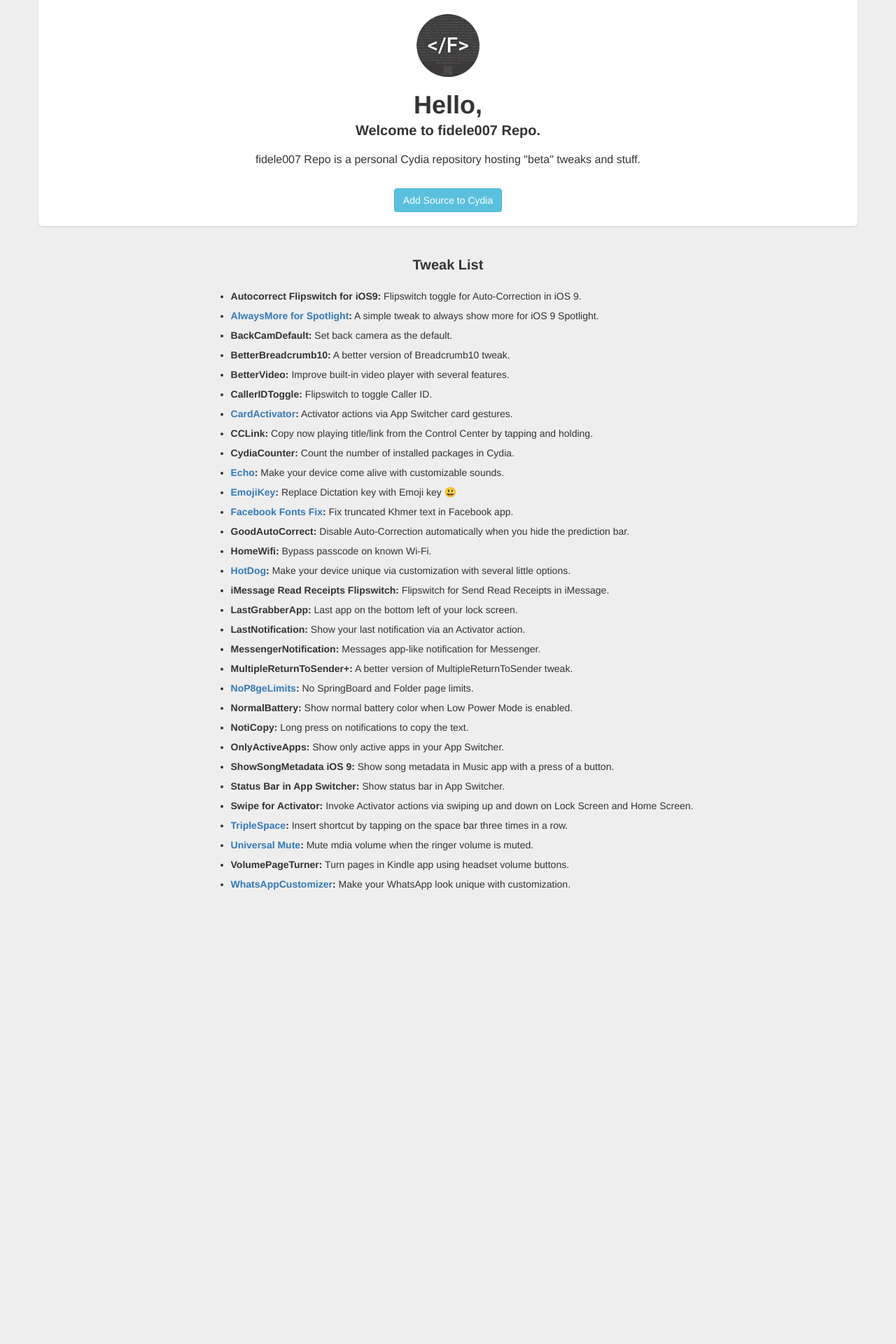
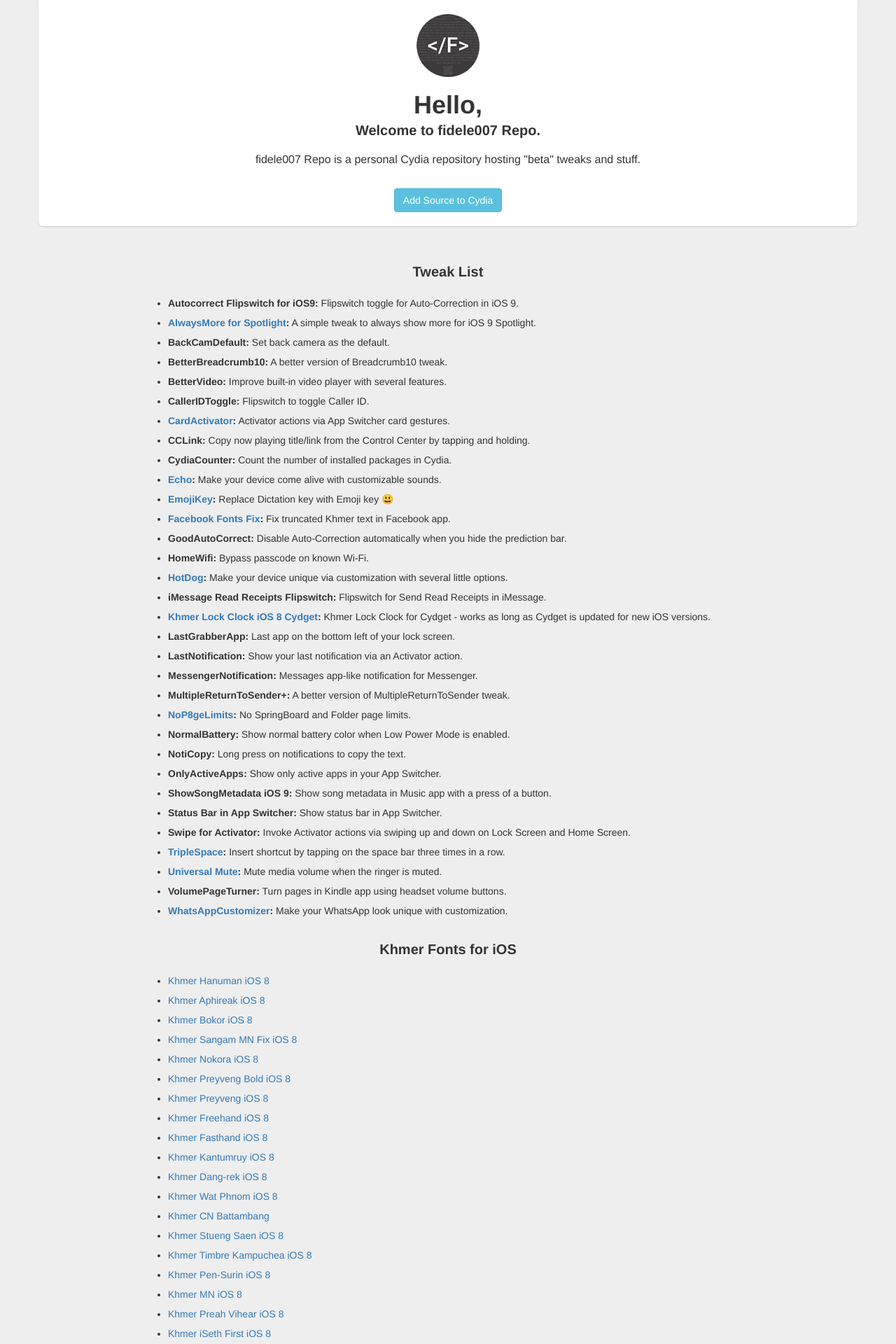
Before and after one commit to fidele007/fidele007.github.io, a PHP site: page / in a window 1280 px wide. Shown: the top 1920 px of the page at 70% size. Before the commit the page ends 1271 px from the top, so only its background shows below. Run offline with PHP 8.4, Linux system fonts and the light colour scheme.

Commit message:
Added Khmer fonts for iOS

```diff
--- a/index.html
+++ b/index.html
@@ -18,39 +18,95 @@
       <br>
       <a class="btn btn-info" href="cydia://url/https://cydia.saurik.com/api/share#?source=https://fidele007.github.io/">Add Source to Cydia</a>
     </div>
+    <div class="center-div">
       <h2>Tweak List</h2>
       <ul>
         <li><strong>Autocorrect Flipswitch for iOS9:</strong> Flipswitch toggle for Auto-Correction in iOS 9.</li>
-      <li><strong><a href="cydia://package/com.fidele007.alwaysmoreforspotlight">AlwaysMore for Spotlight</a>:</strong> A simple tweak to always show more for iOS 9 Spotlight.</li>
+        <li><strong><a href="http://cydia.saurik.com/package/com.fidele007.alwaysmoreforspotlight">AlwaysMore for Spotlight</a>:</strong> A simple tweak to always show more for iOS 9 Spotlight.</li>
         <li><strong>BackCamDefault:</strong> Set back camera as the default.</li>
         <li><strong>BetterBreadcrumb10:</strong> A better version of Breadcrumb10 tweak.</li>
         <li><strong>BetterVideo:</strong> Improve built-in video player with several features.</li>
         <li><strong>CallerIDToggle:</strong> Flipswitch to toggle Caller ID.</li>
-      <li><strong><a href="cydia://package/com.fidele007.cardactivator">CardActivator</a>:</strong> Activator actions via App Switcher card gestures.</li>
+        <li><strong><a href="http://cydia.saurik.com/package/com.fidele007.cardactivator">CardActivator</a>:</strong> Activator actions via App Switcher card gestures.</li>
         <li><strong>CCLink:</strong> Copy now playing title/link from the Control Center by tapping and holding.</li>
         <li><strong>CydiaCounter:</strong> Count the number of installed packages in Cydia.</li>
-      <li><strong><a href="cydia://package/com.fidele007.echo">Echo</a>:</strong> Make your device come alive with customizable sounds.</li>
-      <li><strong><a href="cydia://package/com.fidele007.emojikey">EmojiKey</a>:</strong> Replace Dictation key with Emoji key 😃</li>
-      <li><strong><a href="cydia://package/com.fidele007.facebookfontsfix">Facebook Fonts Fix</a>:</strong> Fix truncated Khmer text in Facebook app.</li>
+        <li><strong><a href="http://cydia.saurik.com/package/com.fidele007.echo">Echo</a>:</strong> Make your device come alive with customizable sounds.</li>
+        <li><strong><a href="http://cydia.saurik.com/package/com.fidele007.emojikey">EmojiKey</a>:</strong> Replace Dictation key with Emoji key 😃</li>
+        <li><strong><a href="http://cydia.saurik.com/package/com.fidele007.facebookfontsfix">Facebook Fonts Fix</a>:</strong> Fix truncated Khmer text in Facebook app.</li>
         <li><strong>GoodAutoCorrect:</strong> Disable Auto-Correction automatically when you hide the prediction bar.</li>
         <li><strong>HomeWifi:</strong> Bypass passcode on known Wi-Fi.</li>
-      <li><strong><a href="cydia://package/com.fidele007.hotdog">HotDog</a>:</strong> Make your device unique via customization with several little options.</li>
+        <li><strong><a href="http://cydia.saurik.com/package/com.fidele007.hotdog">HotDog</a>:</strong> Make your device unique via customization with several little options.</li>
         <li><strong>iMessage Read Receipts Flipswitch:</strong> Flipswitch for Send Read Receipts in iMessage.</li>
+        <li><strong><a href="http://cydia.saurik.com/package/com.modmyi.khmerlockclockios8cydget">Khmer Lock Clock iOS 8 Cydget</a>:</strong> Khmer Lock Clock for Cydget - works as long as Cydget is updated for new iOS versions.</li>
         <li><strong>LastGrabberApp:</strong> Last app on the bottom left of your lock screen.</li>
         <li><strong>LastNotification:</strong> Show your last notification via an Activator action.</li>
         <li><strong>MessengerNotification:</strong> Messages app-like notification for Messenger.</li>
         <li><strong>MultipleReturnToSender+:</strong> A better version of MultipleReturnToSender tweak.</li>
-      <li><strong><a href="cydia://package/com.fidele007.nop8gelimits">NoP8geLimits</a>:</strong> No SpringBoard and Folder page limits.</li>
+        <li><strong><a href="http://cydia.saurik.com/package/com.fidele007.nop8gelimits">NoP8geLimits</a>:</strong> No SpringBoard and Folder page limits.</li>
         <li><strong>NormalBattery:</strong> Show normal battery color when Low Power Mode is enabled.</li>
         <li><strong>NotiCopy:</strong> Long press on notifications to copy the text.</li>
         <li><strong>OnlyActiveApps:</strong> Show only active apps in your App Switcher.</li>
         <li><strong>ShowSongMetadata iOS 9:</strong> Show song metadata in Music app with a press of a button.</li>
         <li><strong>Status Bar in App Switcher:</strong> Show status bar in App Switcher.</li>
         <li><strong>Swipe for Activator:</strong> Invoke Activator actions via swiping up and down on Lock Screen and Home Screen.</li>
-      <li><strong><a href="cydia://package/com.fidele007.triplespace">TripleSpace</a>:</strong> Insert shortcut by tapping on the space bar three times in a row.</li>
-      <li><strong><a href="cydia://package/com.fidele007.universalmute">Universal Mute</a>:</strong> Mute mdia volume when the ringer volume is muted.</li>
+        <li><strong><a href="http://cydia.saurik.com/package/com.fidele007.triplespace">TripleSpace</a>:</strong> Insert shortcut by tapping on the space bar three times in a row.</li>
+        <li><strong><a href="http://cydia.saurik.com/package/com.fidele007.universalmute">Universal Mute</a>:</strong> Mute media volume when the ringer is muted.</li>
         <li><strong>VolumePageTurner:</strong> Turn pages in Kindle app using headset volume buttons.</li>
-      <li><strong><a href="cydia://package/com.fidele007.whatsappcustomizer">WhatsAppCustomizer</a>:</strong> Make your WhatsApp look unique with customization.</li>
+        <li><strong><a href="http://cydia.saurik.com/package/com.fidele007.whatsappcustomizer">WhatsAppCustomizer</a>:</strong> Make your WhatsApp look unique with customization.</li>
+      </ul>
+
+      <h2>Khmer Fonts for iOS</h2>
+      <ul>
+        <div class="column">
+          <li><a href="http://cydia.saurik.com/package/com.modmyi.khmerhanumanios8">Khmer Hanuman iOS 8</a></li>
+          <li><a href="http://cydia.saurik.com/package/com.modmyi.khmeraphireakios8">Khmer Aphireak iOS 8</a></li>
+          <li><a href="http://cydia.saurik.com/package/com.modmyi.khmerbokorios8">Khmer Bokor iOS 8</a></li>
+          <li><a href="http://cydia.saurik.com/package/com.modmyi.khmersangammnfixios8">Khmer Sangam MN Fix iOS 8</a></li>
+          <li><a href="http://cydia.saurik.com/package/com.modmyi.khmernokoraios8">Khmer Nokora iOS 8</a></li>
+          <li><a href="http://cydia.saurik.com/package/com.modmyi.khmerpreyvengboldios8">Khmer Preyveng Bold iOS 8</a></li>
+          <li><a href="http://cydia.saurik.com/package/com.modmyi.khmerpreyvengios8">Khmer Preyveng iOS 8</a></li>
+          <li><a href="http://cydia.saurik.com/package/com.modmyi.khmerfreehandios8">Khmer Freehand iOS 8</a></li>
+          <li><a href="http://cydia.saurik.com/package/com.modmyi.khmerfasthandios8">Khmer Fasthand iOS 8</a></li>
+          <li><a href="http://cydia.saurik.com/package/com.modmyi.khmerkantumruyios8">Khmer Kantumruy iOS 8</a></li>
+          <li><a href="http://cydia.saurik.com/package/com.modmyi.khmerdangrekios8">Khmer Dang-rek iOS 8</a></li>
+          <li><a href="http://cydia.saurik.com/package/com.modmyi.khmerwatphnomios8">Khmer Wat Phnom iOS 8</a></li>
+          <li><a href="http://cydia.saurik.com/package/com.modmyi.khmercnbattambang">Khmer CN Battambang</li>
+          <li><a href="http://cydia.saurik.com/package/com.modmyi.khmerstuengsaenios8">Khmer Stueng Saen iOS 8</a></li>
+          <li><a href="http://cydia.saurik.com/package/com.modmyi.khmertimbrekampucheaios8">Khmer Timbre Kampuchea iOS 8</a></li>
+          <li><a href="http://cydia.saurik.com/package/com.modmyi.khmerpensurinios8">Khmer Pen-Surin iOS 8</a></li>
+          <li><a href="http://cydia.saurik.com/package/com.modmyi.khmermnios8">Khmer MN iOS 8</a></li>
+          <li><a href="http://cydia.saurik.com/package/com.modmyi.khmerpreahvihearios8">Khmer Preah Vihear iOS 8</a></li>
+          <li><a href="http://cydia.saurik.com/package/com.modmyi.khmerisethfirstios8">Khmer iSeth First iOS 8</a></li>
+          <li><a href="http://cydia.saurik.com/package/com.modmyi.khmerakbalthomfreehandios8">Khmer AKbalthom Freehand iOS 8</a></li>
+          <li><a href="http://cydia.saurik.com/package/com.modmyi.khmerkepios8">Khmer Kep iOS 8</a></li>
+          <li><a href="http://cydia.saurik.com/package/com.modmyi.khmerlimons4ios8">Khmer Limon S4 iOS 8</a></li>
+          <li><a href="http://cydia.saurik.com/package/com.modmyi.khmerlimons1ios8">Khmer Limon S1 iOS 8</a></li>
+          <li><a href="http://cydia.saurik.com/package/com.modmyi.khmervirakmodernmonoios8">Khmer Virak Modern Mono iOS 8</a></li>
+          <li><a href="http://cydia.saurik.com/package/com.modmyi.khmersiemreapios8">Khmer Siem Reap iOS 8</a></li>
+          <li><a href="http://cydia.saurik.com/package/com.modmyi.khmerasvadekhongios8">Khmer Asvadek Hong iOS 8</a></li>
+          <li><a href="http://cydia.saurik.com/package/com.modmyi.khmerakbalthomkhmerhandios8">Khmer Akbalthom Khmerhand iOS 8</a></li>
+          <li><a href="http://cydia.saurik.com/package/com.modmyi.khmersithmonusios8">Khmer Sith Monus iOS 8</a></li>
+          <li><a href="http://cydia.saurik.com/package/com.modmyi.khmerpreyvengheartsios8">Khmer Preyveng Hearts iOS 8</a></li>
+          <li><a href="http://cydia.saurik.com/package/com.modmyi.konkhmersleokchher">Kon Khmer Sleok Chher</a></li>
+          <li><a href="http://cydia.saurik.com/package/com.modmyi.khmerhanumanios9">Khmer Hanuman iOS 9</a></li>
+          <li><a href="http://cydia.saurik.com/package/com.modmyi.khmerpreyvengios9">Khmer Preyveng iOS 9</a></li>
+          <li><a href="http://cydia.saurik.com/package/com.modmyi.khmerdangrekios9">Khmer Dangrek iOS 9</a></li>
+          <li><a href="http://cydia.saurik.com/package/com.modmyi.khmernokoraios9">Khmer Nokora iOS 9</a></li>
+          <li><a href="http://cydia.saurik.com/package/com.modmyi.khmerakbalthomkhmerhandios9">Khmer Akbalthom Khmerhand iOS 9</a></li>
+          <li><a href="http://cydia.saurik.com/package/com.modmyi.khmerkantumruyios9">Khmer Kantumruy iOS 9</a></li>
+          <li><a href="http://cydia.saurik.com/package/com.modmyi.khmerbokorios9">Khmer Bokor iOS 9</a></li>
+          <li><a href="http://cydia.saurik.com/package/com.modmyi.khmerwatphnomios9">Khmer Wat Phnom iOS 9</a></li>
+          <li><a href="http://cydia.saurik.com/package/com.modmyi.khmervirakmonomodernios9">Khmer Virak Mono Modern iOS 9</a></li>
+          <li><a href="http://cydia.saurik.com/package/com.modmyi.khmerlimons1ios9">Khmer Limon S1 iOS 9</a></li>
+          <li><a href="http://cydia.saurik.com/package/com.modmyi.khmerpensurinios9">Khmer Pen-Surin iOS 9</a></li>
+        </div>
       </ul>
   </body>
+  <footer>
+    <div class="col-xs-12 col-md-12 col-lg-12">
+    <p id="copyright" class="center-block">
+      <small>Copyright © 2016 KIEN Forcefidele, All Rights Reserved.</small>
+    </p>
+    </div>
+  </footer>
 </html>
--- a/style.css
+++ b/style.css
@@ -1,9 +1,5 @@
 html, body {
     background-color: #eee;
-}
-
-body {
-	text-align: center;
 }
 
 h1 {
@@ -12,6 +8,7 @@
 }
 
 h2 {
+  text-align: center;
 	font-weight: bold;
 	font-size: 20px;
 	margin-bottom: 20px;
@@ -22,10 +19,11 @@
 }
 
 .container {
-  display: inline-block;
-  padding: 20px;
+  text-align: center;
+  margin-left: auto;
+  margin-right: auto;
+  padding: 20px 20px 20px 20px;
   background-color: #fff;
-  margin: 0 -20px;
   margin-bottom: 24px;
   -webkit-border-radius: 0 0 6px 6px;
   -moz-border-radius: 0 0 6px 6px;
@@ -40,3 +38,37 @@
   text-align: left;
   line-height: 200%;
 }
+
+p small {
+    color: grey;
+    font-size: 12px;
+}
+
+#copyright {
+  display: inline-block;
+  position: relative;
+  text-align: left;
+  padding-top: 20px;
+}
+
+.center-div {
+  margin-left: auto;
+  margin-right: auto;
+  padding: 10px;
+  /*background-color: white;*/
+}
+
+@media (min-width: 480px) {
+  .center-div {
+    width: 900px;
+  }
+
+  /*.column {
+    -webkit-columns: 350px 2;
+       -moz-columns: 350px 2;
+            columns: 350px 2;
+    -webkit-column-gap: 10em;
+       -moz-column-gap: 10em;
+            column-gap: 10em;
+  }*/
+}
```
Lines whose indentation alone changed are shown as unchanged.
